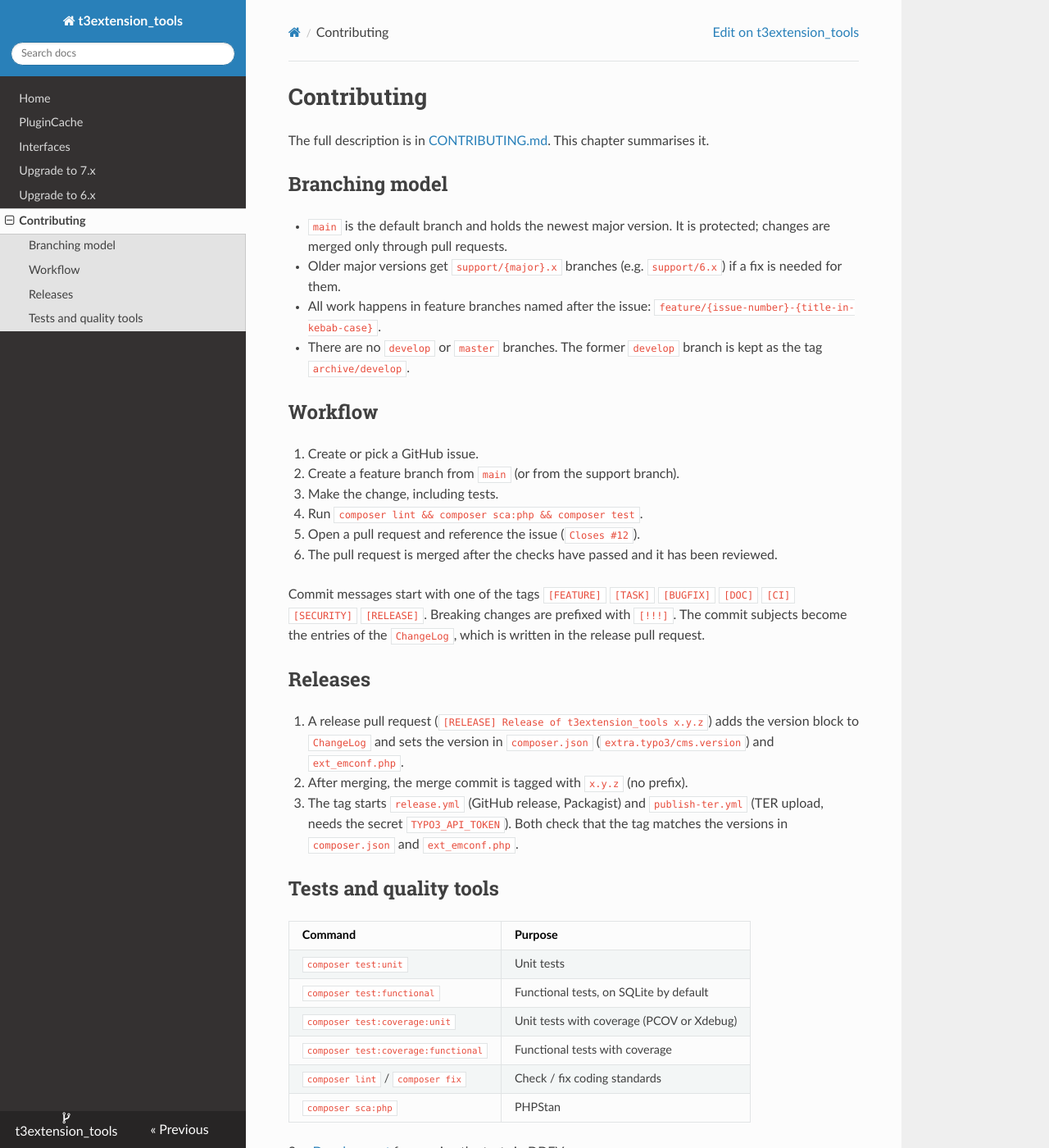
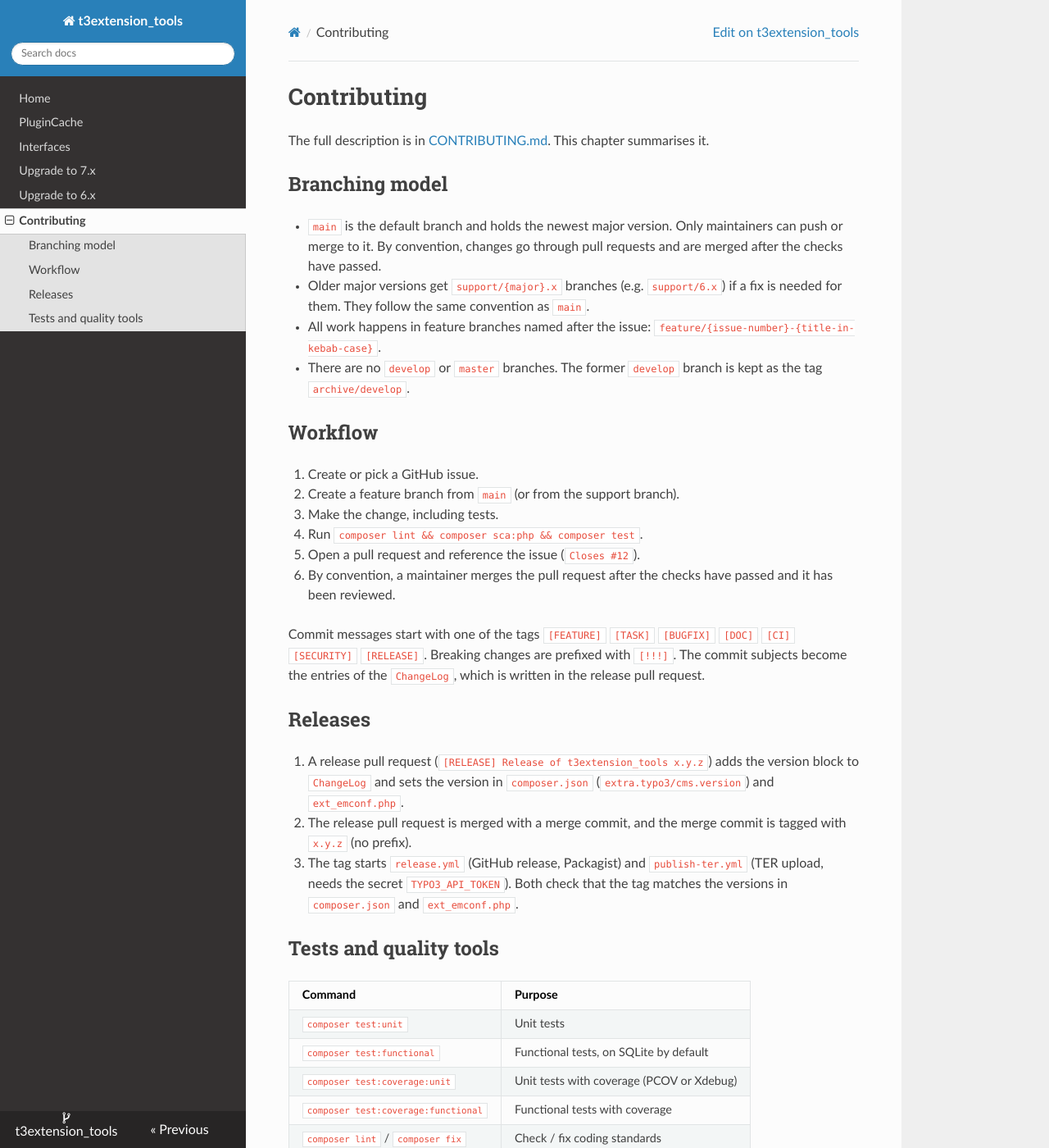
Before and after one commit to dwenzel/t3extension_tools, an MkDocs documentation site: the page built from docs/Contributing.md, in a window 1280 px wide and 1400 px high. Shown: the whole window at 82% size. Built offline with MkDocs 1.6.1, drawn with Linux system fonts in a browser that asks for light colours; nearby versions of some CDN libraries; old or Windows-style settings are respelled for this version of MkDocs.

Commit message:
[DOC] Contributing: describe branch rules as they are
Co-Authored-By: Claude Opus 5.5 <noreply@anthropic.com>

```diff
--- a/docs/Contributing.md
+++ b/docs/Contributing.md
@@ -6,10 +6,11 @@ This chapter summarises it.
 
 ## Branching model
 
-* `main` is the default branch and holds the newest major version. It is
-  protected; changes are merged only through pull requests.
+* `main` is the default branch and holds the newest major version. Only
+  maintainers can push or merge to it. By convention, changes go through pull
+  requests and are merged after the checks have passed.
 * Older major versions get `support/{major}.x` branches (e.g. `support/6.x`) if
-  a fix is needed for them.
+  a fix is needed for them. They follow the same convention as `main`.
 * All work happens in feature branches named after the issue:
   `feature/{issue-number}-{title-in-kebab-case}`.
 * There are no `develop` or `master` branches. The former `develop` branch is
@@ -22,8 +23,8 @@ This chapter summarises it.
 3. Make the change, including tests.
 4. Run `composer lint && composer sca:php && composer test`.
 5. Open a pull request and reference the issue (`Closes #12`).
-6. The pull request is merged after the checks have passed and it has been
-   reviewed.
+6. By convention, a maintainer merges the pull request after the checks have
+   passed and it has been reviewed.
 
 Commit messages start with one of the tags `[FEATURE]` `[TASK]` `[BUGFIX]`
 `[DOC]` `[CI]` `[SECURITY]` `[RELEASE]`. Breaking changes are prefixed with
@@ -35,7 +36,8 @@ written in the release pull request.
 1. A release pull request (`[RELEASE] Release of t3extension_tools x.y.z`) adds
    the version block to `ChangeLog` and sets the version in `composer.json`
    (`extra.typo3/cms.version`) and `ext_emconf.php`.
-2. After merging, the merge commit is tagged with `x.y.z` (no prefix).
+2. The release pull request is merged with a merge commit, and the merge
+   commit is tagged with `x.y.z` (no prefix).
 3. The tag starts `release.yml` (GitHub release, Packagist) and
    `publish-ter.yml` (TER upload, needs the secret `TYPO3_API_TOKEN`). Both
    check that the tag matches the versions in `composer.json` and
```
Also changed, not shown: CONTRIBUTING.md (+10 -8 lines), 1 other file.
